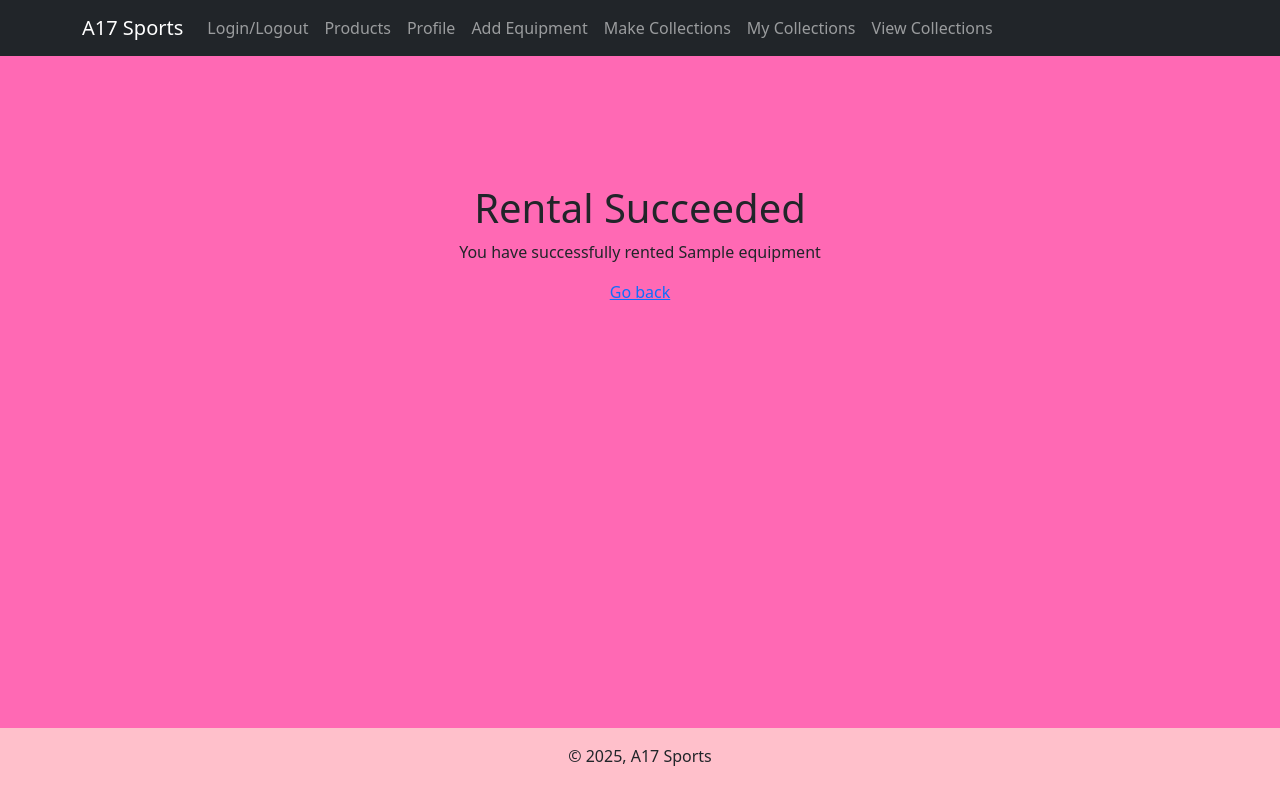
After one commit to k4rstm4n/sports-lending-app, a Django app: page /products/1/rent in a window 1280 px wide. The commit adds this page. Run offline with Django 5.2, Linux system fonts and the light colour scheme; a user stored in the database is signed in; tables that the repository leaves empty hold one stand-in row (values such as "Sample post"); some libraries are stand-ins or nearby versions.

Commit message:
Implemented core renting feature

```diff
--- a/products/templates/products/detail.html
+++ b/products/templates/products/detail.html
@@ -61,7 +61,7 @@
 
 
                     {% if user.groups.all.0.name == "Borrowers" %}
-                        <a href="#" class="btn btn-outline-secondary">
+                        <a href="{% url 'products:product_rent' equipment.id %}" class="btn btn-outline-secondary">
                             <i class=""></i>Rent
                         </a>
                     {% endif %}
--- /dev/null
+++ b/products/templates/products/rental_success.html
@@ -0,0 +1,10 @@
+{% extends "base.html" %}
+
+{% block content %}
+<div class="container mt-4">
+    <h1>Rental Succeeded</h1>
+    <p>You have successfully rented {{ equipment.name }}</p>
+
+    <a href="{% url 'products:product_catalog'}">Go back</a>
+</div>
+{% endblock %}
--- a/products/urls.py
+++ b/products/urls.py
@@ -13,6 +13,7 @@ urlpatterns = [
     path("<int:pk>/details/", views.ProductDetailView.as_view(), name='product_detail'),
     path("<int:pk>/reviews/", views.ReviewCreate.as_view(), name="product_review"),
     path("<int:pk>/reviews/edit", views.ReviewUpdate.as_view(), name="product_review_update"),
+    path("<int:equipment_id>/rent", views.rent_equipment, name="product_rent")
 
 
 
--- a/products/views.py
+++ b/products/views.py
@@ -6,7 +6,7 @@ from django.views.generic.edit import CreateView, UpdateView
 from django.urls import reverse, reverse_lazy
 from django.views import generic
 from django.utils import timezone
-from django.shortcuts import get_object_or_404
+from django.shortcuts import get_object_or_404, redirect
 
 
 # Create your views here.
@@ -110,3 +110,18 @@ class EquipmentCreateView(CreateView):
         self.object.created_at = timezone.now()
         self.object.save()
         return redirect(reverse("products:product_catalog"))
+
+def rent_equipment(request, equipment_id):
+    if not request.user.is_authenticated:
+        return redirect('login')
+
+    equipment = get_object_or_404(Equipment, id=equipment_id)
+
+    if equipment.status != 'available':
+        return render(request, 'products/rental_failure.html', {'error': 'Equipment is unavailable'})
+
+    equipment.status = 'unavailable'
+    equipment.save()
+
+
+    return render(request, 'products/rental_success.html', {'equipment': equipment})
```
Also changed, not shown: products/templates/products/rental_failure.html (added, +10 -0 lines).
